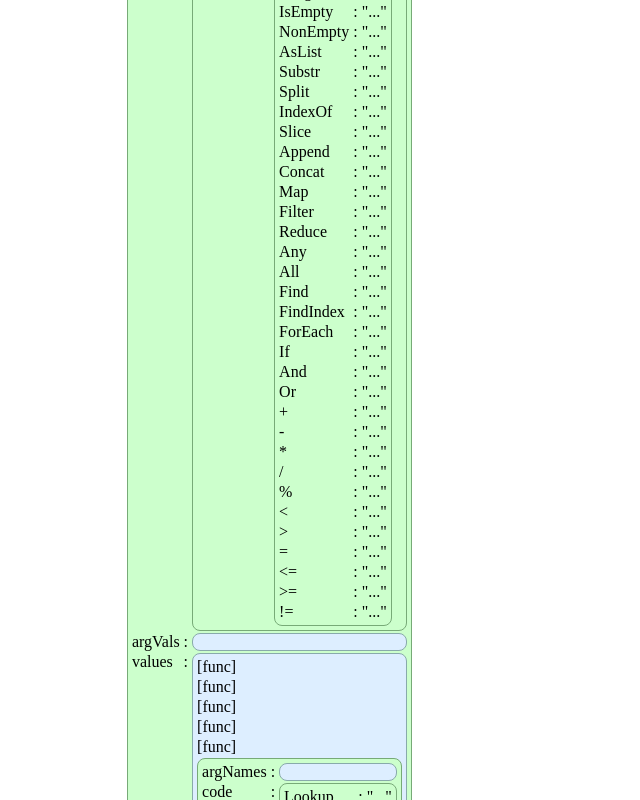
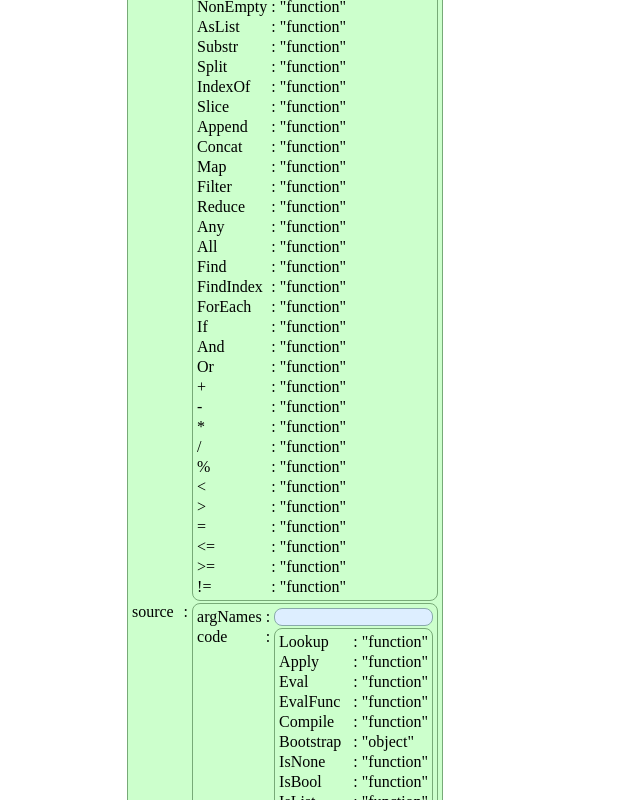
Before and after one commit to d-cook/react-code, a React (Create React App) app: page / in a window 1280 px wide. Shown: the part 460-1260 px from the top of the page, without its empty margins (0-640 px from the left). Built offline with nearby package versions, Linux system fonts and the light colour scheme.

Commit message:
messing with nested views

```diff
--- a/src/App.tsx
+++ b/src/App.tsx
@@ -19,6 +19,8 @@ export default function App() {
     Array.isArray(v.code) &&
     Array.isArray(v.argNames) &&
     (v.context || v.context === null);
+  const typeOf = (v: any) =>
+    v === null ? "null" : Array.isArray(v) ? "array" : typeof v;
   return (
     <div
       className="App"
@@ -49,7 +51,7 @@ export default function App() {
                 value={{
                   argNames: value.argNames,
                   code: Object.fromEntries(
-                    value.code.map(({ label, value }) => [label, "..." || value])
+                    value.code.map(({ label, value }) => [label, typeOf(value)])
                   )
                 }}
                 onValueClicked={onValueClicked}
@@ -58,17 +60,21 @@ export default function App() {
             )
           },
           {
-            matches: (v: any) => 0 && isContext(v),
+            matches: (v: any) => isContext(v),
             makeView: ({ value, onValueClicked, nestedViews }: any) => (
               <JsonView
                 value={{
                   argVals: value.argVals,
                   values: Object.fromEntries(
-                    value.values.map((v, i) => [value.source.code[i].label, "..." || v])
-                  )
+                    value.values.map((v, i) => [
+                      value.source.code[i].label,
+                      typeOf(v)
+                    ])
+                  ),
+                  source: value.source
                 }}
                 onValueClicked={onValueClicked}
-                nestedViews={[]||nestedViews}
+                nestedViews={nestedViews}
               />
             )
           }
```
